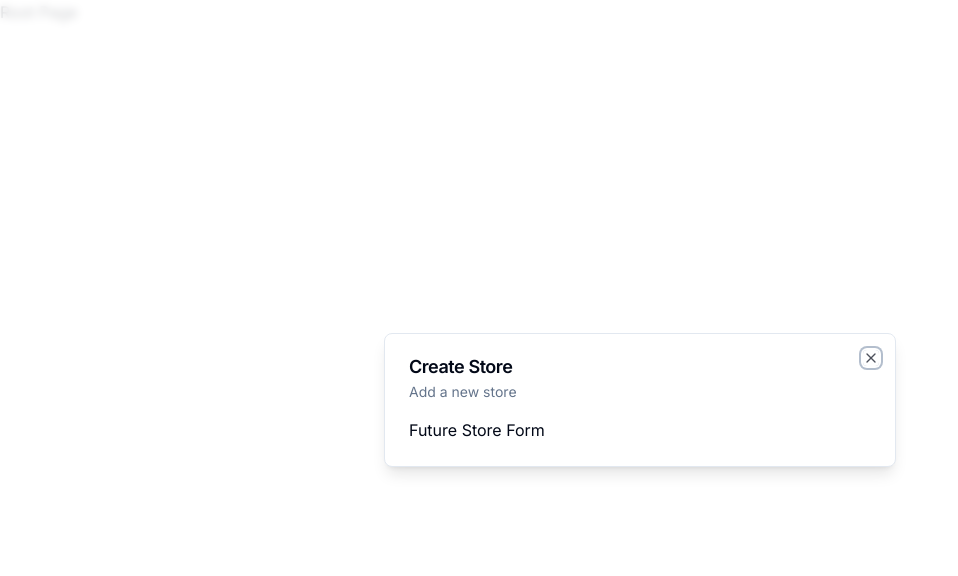
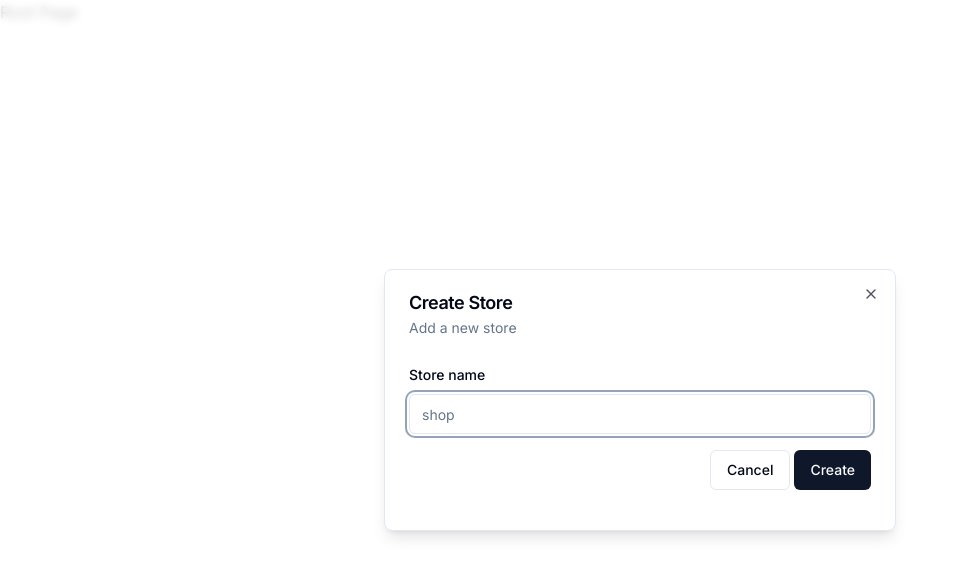
Before and after one commit to LendiDev/shop-cms-admin-nextjs, a Next.js app: page / in a window 1280 px wide. Shown: the top 576 px of the page, without its empty margins (0-958 px from the left). Built offline with nearby package versions, Linux system fonts and the light colour scheme.

Commit message:
add prismadb & form for store

```diff
--- a/components/modals/store-modal.tsx
+++ b/components/modals/store-modal.tsx
@@ -1,10 +1,48 @@
 "use client";
+
+import React, { useState } from "react";
+import { useForm } from "react-hook-form";
+import { zodResolver } from "@hookform/resolvers/zod";
+import * as z from "zod";
 
 import { useStoreModal } from "@/hooks/use-store-modal";
 import Modal from "@/components/ui/modal";
+import {
+  Form,
+  FormControl,
+  FormField,
+  FormItem,
+  FormLabel,
+  FormMessage,
+} from "@/components/ui/form";
+import { Input } from "@/components/ui/input";
+import { Button } from "@/components/ui/button";
+
+const formSchema = z.object({
+  storeName: z.string().min(1, "Store name must be at least 1 character"),
+});
 
 export const StoreModal = () => {
   const modalStore = useStoreModal();
+
+  const [isLoading, setIsLoading] = useState(false);
+
+  const form = useForm<z.infer<typeof formSchema>>({
+    resolver: zodResolver(formSchema),
+    defaultValues: {
+      storeName: "",
+    },
+  });
+
+  const onSubmit = async (values: z.infer<typeof formSchema>) => {
+    console.log(values);
+  };
+
+  const onCancel = () => {
+    form.reset();
+    form.clearErrors();
+    modalStore.onClose();
+  };
 
   return (
     <Modal
@@ -13,7 +51,43 @@
       isOpen={modalStore.isOpen}
       onClose={modalStore.onClose}
     >
-      Future Store Form
+      <div className="pb-4 space-y-4 py-2">
+        <Form {...form}>
+          <form onSubmit={form.handleSubmit(onSubmit)}>
+            <FormField
+              name="storeName"
+              render={({ field }) => {
+                return (
+                  <FormItem>
+                    <FormLabel>Store name</FormLabel>
+                    <FormControl>
+                      <Input
+                        disabled={isLoading}
+                        placeholder="shop"
+                        {...field}
+                      />
+                    </FormControl>
+                    <FormMessage />
+                  </FormItem>
+                );
+              }}
+            />
+            <div className="flex justify-end items-center pt-4 space-x-1">
+              <Button
+                disabled={isLoading}
+                variant="outline"
+                onClick={onCancel}
+                type="button"
+              >
+                Cancel
+              </Button>
+              <Button disabled={isLoading} type="submit">
+                Create
+              </Button>
+            </div>
+          </form>
+        </Form>
+      </div>
     </Modal>
   );
 };
--- /dev/null
+++ b/components/ui/form.tsx
@@ -0,0 +1,176 @@
+import * as React from "react"
+import * as LabelPrimitive from "@radix-ui/react-label"
+import { Slot } from "@radix-ui/react-slot"
+import {
+  Controller,
+  ControllerProps,
+  FieldPath,
+  FieldValues,
+  FormProvider,
+  useFormContext,
+} from "react-hook-form"
+
+import { cn } from "@/lib/utils"
+import { Label } from "@/components/ui/label"
+
+const Form = FormProvider
+
+type FormFieldContextValue<
+  TFieldValues extends FieldValues = FieldValues,
+  TName extends FieldPath<TFieldValues> = FieldPath<TFieldValues>
+> = {
+  name: TName
+}
+
+const FormFieldContext = React.createContext<FormFieldContextValue>(
+  {} as FormFieldContextValue
+)
+
+const FormField = <
+  TFieldValues extends FieldValues = FieldValues,
+  TName extends FieldPath<TFieldValues> = FieldPath<TFieldValues>
+>({
+  ...props
+}: ControllerProps<TFieldValues, TName>) => {
+  return (
+    <FormFieldContext.Provider value={{ name: props.name }}>
+      <Controller {...props} />
+    </FormFieldContext.Provider>
+  )
+}
+
+const useFormField = () => {
+  const fieldContext = React.useContext(FormFieldContext)
+  const itemContext = React.useContext(FormItemContext)
+  const { getFieldState, formState } = useFormContext()
+
+  const fieldState = getFieldState(fieldContext.name, formState)
+
+  if (!fieldContext) {
+    throw new Error("useFormField should be used within <FormField>")
+  }
+
+  const { id } = itemContext
+
+  return {
+    id,
+    name: fieldContext.name,
+    formItemId: `${id}-form-item`,
+    formDescriptionId: `${id}-form-item-description`,
+    formMessageId: `${id}-form-item-message`,
+    ...fieldState,
+  }
+}
+
+type FormItemContextValue = {
+  id: string
+}
+
+const FormItemContext = React.createContext<FormItemContextValue>(
+  {} as FormItemContextValue
+)
+
+const FormItem = React.forwardRef<
+  HTMLDivElement,
+  React.HTMLAttributes<HTMLDivElement>
+>(({ className, ...props }, ref) => {
+  const id = React.useId()
+
+  return (
+    <FormItemContext.Provider value={{ id }}>
+      <div ref={ref} className={cn("space-y-2", className)} {...props} />
+    </FormItemContext.Provider>
+  )
+})
+FormItem.displayName = "FormItem"
+
+const FormLabel = React.forwardRef<
+  React.ElementRef<typeof LabelPrimitive.Root>,
+  React.ComponentPropsWithoutRef<typeof LabelPrimitive.Root>
+>(({ className, ...props }, ref) => {
+  const { error, formItemId } = useFormField()
+
+  return (
+    <Label
+      ref={ref}
+      className={cn(error && "text-destructive", className)}
+      htmlFor={formItemId}
+      {...props}
+    />
+  )
+})
+FormLabel.displayName = "FormLabel"
+
+const FormControl = React.forwardRef<
+  React.ElementRef<typeof Slot>,
+  React.ComponentPropsWithoutRef<typeof Slot>
+>(({ ...props }, ref) => {
+  const { error, formItemId, formDescriptionId, formMessageId } = useFormField()
+
+  return (
+    <Slot
+      ref={ref}
+      id={formItemId}
+      aria-describedby={
+        !error
+          ? `${formDescriptionId}`
+          : `${formDescriptionId} ${formMessageId}`
+      }
+      aria-invalid={!!error}
+      {...props}
+    />
+  )
+})
+FormControl.displayName = "FormControl"
+
+const FormDescription = React.forwardRef<
+  HTMLParagraphElement,
+  React.HTMLAttributes<HTMLParagraphElement>
+>(({ className, ...props }, ref) => {
+  const { formDescriptionId } = useFormField()
+
+  return (
+    <p
+      ref={ref}
+      id={formDescriptionId}
+      className={cn("text-sm text-muted-foreground", className)}
+      {...props}
+    />
+  )
+})
+FormDescription.displayName = "FormDescription"
+
+const FormMessage = React.forwardRef<
+  HTMLParagraphElement,
+  React.HTMLAttributes<HTMLParagraphElement>
+>(({ className, children, ...props }, ref) => {
+  const { error, formMessageId } = useFormField()
+  const body = error ? String(error?.message) : children
+
+  if (!body) {
+    return null
+  }
+
+  return (
+    <p
+      ref={ref}
+      id={formMessageId}
+      className={cn("text-sm font-medium text-destructive", className)}
+      {...props}
+    >
+      {body}
+    </p>
+  )
+})
+FormMessage.displayName = "FormMessage"
+
+export {
+  useFormField,
+  Form,
+  FormItem,
+  FormLabel,
+  FormControl,
+  FormDescription,
+  FormMessage,
+  FormField,
+}
--- /dev/null
+++ b/components/ui/input.tsx
@@ -0,0 +1,25 @@
+import * as React from "react"
+
+import { cn } from "@/lib/utils"
+
+export interface InputProps
+  extends React.InputHTMLAttributes<HTMLInputElement> {}
+
+const Input = React.forwardRef<HTMLInputElement, InputProps>(
+  ({ className, type, ...props }, ref) => {
+    return (
+      <input
+        type={type}
+        className={cn(
+          "flex h-10 w-full rounded-md border border-input bg-background px-3 py-2 text-sm ring-offset-background file:border-0 file:bg-transparent file:text-sm file:font-medium placeholder:text-muted-foreground focus-visible:outline-none focus-visible:ring-2 focus-visible:ring-ring focus-visible:ring-offset-2 disabled:cursor-not-allowed disabled:opacity-50",
+          className
+        )}
+        ref={ref}
+        {...props}
+      />
+    )
+  }
+)
+Input.displayName = "Input"
+
+export { Input }
--- /dev/null
+++ b/components/ui/label.tsx
@@ -0,0 +1,26 @@
+"use client"
+
+import * as React from "react"
+import * as LabelPrimitive from "@radix-ui/react-label"
+import { cva, type VariantProps } from "class-variance-authority"
+
+import { cn } from "@/lib/utils"
+
+const labelVariants = cva(
+  "text-sm font-medium leading-none peer-disabled:cursor-not-allowed peer-disabled:opacity-70"
+)
+
+const Label = React.forwardRef<
+  React.ElementRef<typeof LabelPrimitive.Root>,
+  React.ComponentPropsWithoutRef<typeof LabelPrimitive.Root> &
+    VariantProps<typeof labelVariants>
+>(({ className, ...props }, ref) => (
+  <LabelPrimitive.Root
+    ref={ref}
+    className={cn(labelVariants(), className)}
+    {...props}
+  />
+))
+Label.displayName = LabelPrimitive.Root.displayName
+
+export { Label }
```
Also changed, not shown: lib/prismadb.ts (added, +13 -0 lines), package.json (+8 -0 lines), 2 other files (tests, documents, lock files or other folders).
